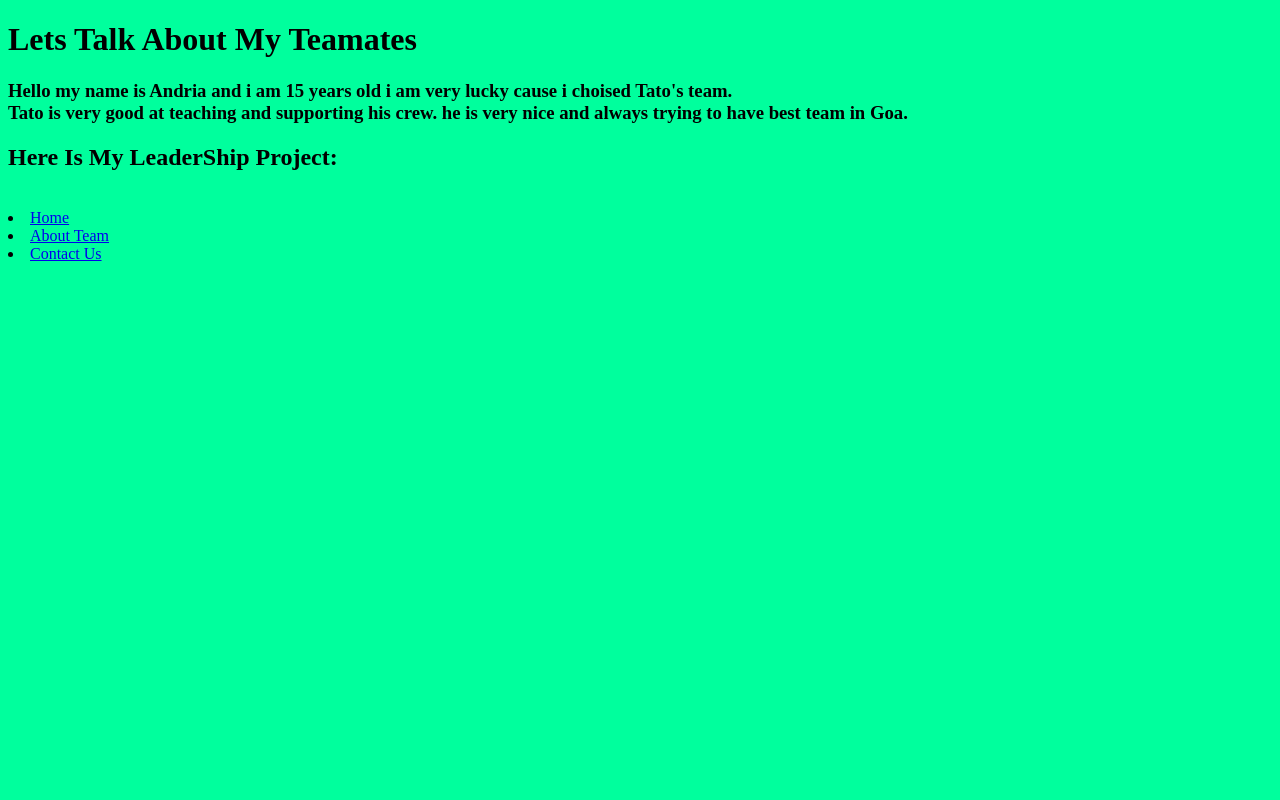
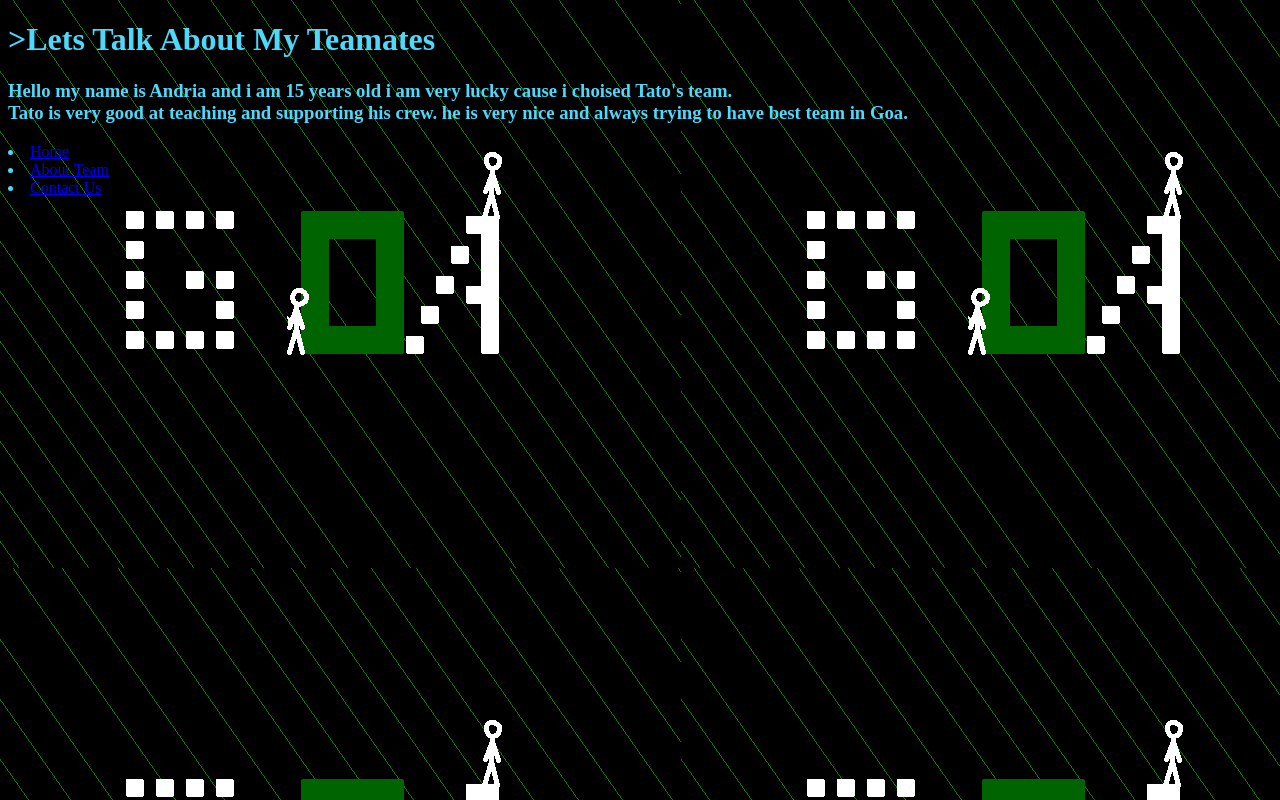
Before and after one commit to andria123-bot/GOA, a plain HTML site: page For LeaderShip/HTML.py/Team.html in a window 1280 px wide. Drawn offline with Linux system fonts and the light colour scheme.

Commit message:
second commit

```diff
--- a/For LeaderShip/HTML.py/Team.html
+++ b/For LeaderShip/HTML.py/Team.html
@@ -4,21 +4,19 @@
     <meta charset="UTF-8" />
     <title>About Team</title>
 </head>
-    <body>
+    <body background="GOA.PNG">
         <body style="background-color: rgb(0, 255, 157);"></body>
-        <h1>Lets Talk About My Teamates</h1>
-        <h3>Hello my name is Andria and i am 15 years old i am very lucky cause i choised Tato's team. <br> Tato is very good at teaching and supporting his crew. he is very nice and always trying to have best team in Goa. </h3>
-        <h2>Here Is My LeaderShip Project:</h2>
-        <img src = "">
-        <li>
+        <h1 style="color: rgb(78, 216, 250);"></h1style>>Lets Talk About My Teamates</h1>
+        <h3 style="color: rgb(78, 216, 250);">Hello my name is Andria and i am 15 years old i am very lucky cause i choised Tato's team. <br> Tato is very good at teaching and supporting his crew. he is very nice and always trying to have best team in Goa. </h3>
+        <li style="color: rgb(78, 216, 250);">
             <!-- 1 home  სადაც ყველა გვერდი არის დაკავშირებული გვერდი 1 -->
             <a href="Home.html">Home</a>
         </li>
         <!-- 2 აქ არის რაზმზე ინფორმაცია გვერდი 2 -->
-        <li>
+        <li style="color: rgb(78, 216, 250);">
             <a href="Team.html">About Team</a>
         </li>
-        <li>
+        <li style="color: rgb(78, 216, 250);">
             <!-- 3 აქ არის ჩემი და გოას საკონტაქტო ინფორმაცია -->
             <a href="links.html">Contact Us</a>
     </body>
```
Also changed, not shown: For LeaderShip/HTML.py/Home.html (+2 -1 lines), For LeaderShip/HTML.py/GOA.PNG (added).
